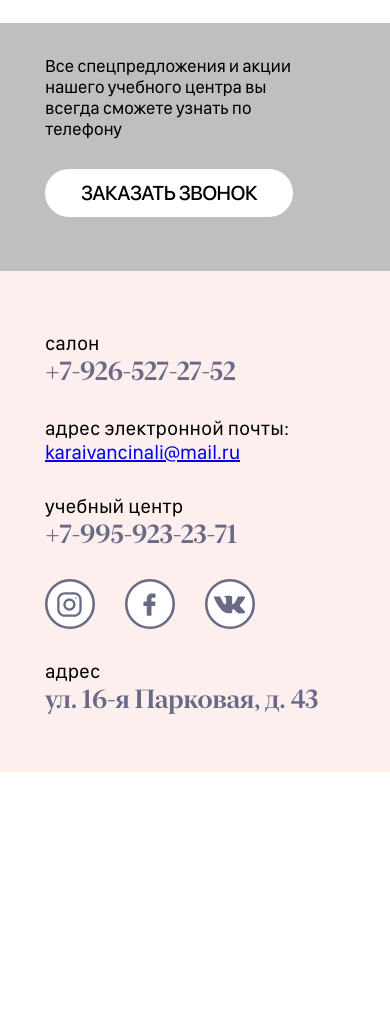
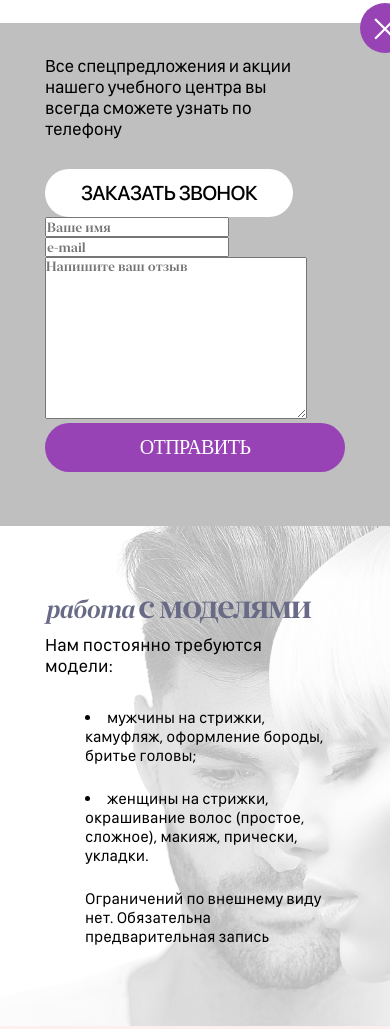
Before and after one commit to IrinaBreus/ISElit.io, a website: page src/action.html in a window 390 px wide. Shown: the part 698-1727 px from the top of the page. Before the commit the page ends 1470 px from the top, so only its background shows below. Drawn offline with nearby package versions, Linux system fonts and the light colour scheme; files that its build step writes are made by us from their sources; files whose address does not match are found by name; a web font is replaced by a local one.

Commit message:
add action

```diff
--- a/src/action.html
+++ b/src/action.html
@@ -55,27 +55,44 @@
                     </div>
                 </nav>
             </div>
-            <div class="header-action">
+            <div class="action-header">
                 <div class="container">
-                    <h1 class="title2 header-action__title">Наши <br>
+                    <h1 class="title2 action-header__title">Наши <br>
                         <span class="title2 title2_big">акции</span><br>
                         <span class="title2 title2_circle">и </span>
                         <span class="title2 title2_italic">спецпредложения</span>
                     </h1>
-                    <div class="header-action__descr">На наших курсах бесплатно выдаются  все необходимые материалы на время обучения: методические материалы и инструменты для отработки практики, одноразовые маски, перчатки, тапочки, крема, антисептики, очистители, жидкости и др.
+                    <div class="action-header__descr">На наших курсах бесплатно выдаются  все необходимые материалы на время обучения: методические материалы и инструменты для отработки практики, одноразовые маски, перчатки, тапочки, крема, антисептики, очистители, жидкости и др.
                     </div>
-                    <img src="img/action/kraska.png" alt="краска" class="header-action__img">
+                    <img src="img/action/kraska.png" alt="краска" class="action-header__img">
                 </div>
-                <img class="header-action__bg" src="img/action/akcia_PICT.png" alt="">
-                <div class="header-action__info">
+                <img class="action-header__bg" src="img/action/akcia_PICT.png" alt="">
+                <div class="action-header__info">
                     <div class="container">
-                        <p class="header-action__text">Все спецпредложения и акции нашего учебного центра вы всегда сможете узнать по телефону</p>
-                        <button class="btn btn_white btn_p58">ЗАКАЗАТЬ ЗВОНОК</button>
+                        <p class="action-header__text">Все спецпредложения и акции нашего учебного центра вы всегда сможете узнать по телефону</p>
+                        <button class="btn btn_white btn_p58 action-header__btn">ЗАКАЗАТЬ ЗВОНОК</button>
+                        <form class="action-header__form">
+                            <div class="feedback__close">&times;</div>
+                            <input type="text" placeholder="Ваше имя" required>
+                            <input type="email" placeholder="e-mail">
+                            <textarea cols="30" rows="10" placeholder="Напишите ваш отзыв"></textarea>
+                            <button class="btn btn_form btn_dark ">ОТПРАВИТЬ</button>
+                        </form>
                     </div>
                 </div>
             </div>
         </header>
 
+        <section class="action-main">
+            <div class="container">
+                <h2 class="title title_mini title_gray action-main__title">работа <span>с моделями </span></h2>
+                <ul class="action-main__descr">Нам постоянно требуются модели:
+                    <li>мужчины на стрижки, камуфляж, оформление бороды, бритье головы;</li>
+                    <li>женщины на стрижки, окрашивание волос (простое, сложное), макияж, прически, укладки.</li>
+                    <li>Ограничений по внешнему виду нет. Обязательна предварительная запись</li>
+                </ul>
+            </div>
+        </section>
 
 
         <footer class="footer">
@@ -115,15 +132,15 @@
 
         <div class="hamburger">
             <ul class="hamburger-menu">
-                <li class="menu-active"><a href="#" >Салон</a></li>
-                <li><a href="#">Учебный центр</a>
+                <li ><a href="index.html">Салон</a></li>
+                <li><a href="courses.html">Учебный центр</a>
                     <ul class="hamburger-submenu">
                         <li><a href="#">Курсы парикмахеров</a></li>
                         <li><a href="#">Курсы маникюра</a></li>
                     </ul>
                 </li>
-                <li><a href="#">Акции</a></li>
-                <li><a href="#">Контакты</a></li>
+                <li class="menu-active"><a href="action.html">Акции</a></li>
+                <li><a href="contacts.html">Контакты</a></li>
             </ul>
         </div>
     <!-- <svg>
--- a/src/js/modules/feedback.js
+++ b/src/js/modules/feedback.js
@@ -1,4 +1,5 @@
 const feedback = () => {
+    try {
         const trigger = document.querySelector('.feedback__btn'),
               form = document.querySelector('.feedback__form'),
               btnClose = document.querySelector('.feedback__close'),
@@ -22,6 +23,7 @@ const feedback = () => {
         btnClose.addEventListener('click', () => {
             form.style.display = 'none';
         })
+    } catch(e) {}
 }
 
 export default feedback;
--- a/src/sass/base/_typography.scss
+++ b/src/sass/base/_typography.scss
@@ -33,6 +33,9 @@
         span {
             margin-left: -37px;
         }
+    }
+    &_gray {
+        color: var(--gray);
     }
 }
 
@@ -187,9 +190,9 @@
             line-height: 40px;
         }
         &_mini {
-            font-size: 30px;
+            font-size: 26px;
             span {
-                font-size: 40px;
+                font-size: 34px;
                 margin-left: 0px;
             }
         }
--- a/src/sass/blocks/_header-action.scss
+++ b/src/sass/blocks/_action-header.scss
@@ -1,14 +1,16 @@
-.header-action {
+.action-header {
     padding-top: 64px;
     position: relative;
     &__bg {
         position: absolute;
         right: 0;
         top: 0;
-        z-index: -1;
+        z-index: 1;
     }
     &__title {
         margin-bottom: 148px;
+        position: relative;
+        z-index: 2;
     }
     &__descr, &__text {
         width: 40%;
@@ -18,6 +20,8 @@
         letter-spacing: -0.33px;
         margin-bottom: 30px;
         margin-left: 40px;
+        position: relative;
+        z-index: 3;
     }
     &__img {
         margin-bottom: 193px;
@@ -27,15 +31,19 @@
         background: #BFBFBF;
         width: 100%;
         padding: 92px 0 124px 0;
-        z-index: -2;
+        z-index: 0;
     }
     &__text {
         margin-bottom: 100px;
     }
+    &__btn {
+        position: relative;
+        z-index: 10;
+    }
 }
 
 @media (max-width: 1200px) {
-    .header-action {
+    .action-header {
         &__bg {
             width: 45%;
         }
@@ -59,7 +67,7 @@
 }
 
 @media (max-width: 992px) {
-    .header-action {
+    .action-header {
         &__bg {
             width: 40%;
             opacity: .6;
@@ -85,7 +93,7 @@
 }
 
 @media (max-width: 768px) {
-    .header-action {
+    .action-header {
         padding-top: 46px;
         &__bg {
             width: 40%;
@@ -111,7 +119,7 @@
 }
 
 @media (max-width: 576px) {
-    .header-action {
+    .action-header {
         padding-top: 30px;
         &__bg {
             width: 65%;
--- /dev/null
+++ b/src/sass/blocks/_action-main.scss
@@ -0,0 +1,128 @@
+.action-main {
+    position: relative;
+    height: max-content;
+    padding: 120px 0 220px 0;
+    &::before {
+        content: "";
+        background: url('../img/action/models.jpg') 100% center / cover no-repeat;
+        position: absolute;
+        top: 0;
+        right: 0;
+        left: 0;
+        bottom: 0;
+        z-index: -1;
+    }
+
+    &__title {
+        margin-bottom: 12px;
+    }
+    &__descr {
+        width: 45%;
+        font-family: var(--sfc);
+        font-size: 26px;
+        font-weight: 400;
+        li {
+            margin-left: 40px;
+            font-family: var(--sfc);
+            font-size: 26px;
+            font-weight: 400;
+            margin-bottom: 45px;
+            list-style-position: inside;
+            &:first-child {
+                padding-top: 75px;
+            }
+            &:last-child {
+                margin-bottom: 0;
+                list-style-type: none;
+            }
+        }
+    }
+}
+
+@media (max-width: 1200px) {
+    .action-main {
+        &::before {
+            background: url('../img/action/models.jpg') 75% center / cover no-repeat;
+        }
+        &__descr {
+            width: 60%;
+        }
+    }
+}
+
+@media (max-width: 992px) {
+    .action-main {
+        padding: 100px 0 160px 0;
+        &::before {
+            content: "";
+            background: url('../img/action/models.jpg') 70% center / cover no-repeat;
+            opacity: .7;
+        }
+        &__descr {
+            width: 75%;
+            font-size: 24px;
+            li {
+                margin-left: 30px;
+                font-size: 24px;
+                &:first-child {
+                    padding-top: 65px;
+                }
+            }
+        }
+    }
+}
+
+@media (max-width: 768px) {
+    .action-main {
+        position: relative;
+        height: max-content;
+        padding: 80px 0 100px 0;
+        &::before {
+            background: url('../img/action/models.jpg') 80% center / cover no-repeat;
+            opacity: .6;
+        }
+        &__title {
+            margin-bottom: 8px;
+        }
+        &__descr {
+            width: 85%;
+            font-size: 20px;
+            li {
+                margin-left: 30px;
+                font-size: 20px;
+                margin-bottom: 25px;
+                &:first-child {
+                    padding-top: 45px;
+                }
+            }
+        }
+    }
+}
+
+@media (max-width: 576px) {
+    .action-main {
+        padding: 60px 0 80px 0;
+        &::before {
+            background: url('../img/action/models.jpg') 85% center / cover no-repeat;
+            opacity: .3;
+        }
+
+        &__title {
+            margin-bottom: 8px;
+        }
+        &__descr {
+            width: 95%;
+            font-size: 18px;
+            li {
+                margin-left: 40px;
+                font-family: var(--sfc);
+                font-size: 16px;
+                margin-bottom: 24px;
+                list-style-position: inside;
+                &:first-child {
+                    padding-top: 32px;
+                }
+            }
+        }
+    }
+}
--- a/src/sass/blocks/_hamburger.scss
+++ b/src/sass/blocks/_hamburger.scss
@@ -10,6 +10,7 @@
     top: 0;
     left: 0;
     transition: all .7s;
+    z-index: 5;
     &-menu, &-submenu {
         display: block;
         list-style: none;
--- a/src/sass/blocks/_reception.scss
+++ b/src/sass/blocks/_reception.scss
@@ -117,6 +117,16 @@
         &__title {
             margin-left: 15px;
         }
+        &__circle {
+            font-size: 46px !important;
+            margin-left: 22px;
+            &::after {
+                width: 46px;
+                height: 46px;
+                top: 12px;
+                left: -16px;
+            }
+        }
         &__text {
             font-size: 22px;
             margin-left: 15px;
```
Also changed, not shown: src/js/modules/sliderComments.js (+6 -4 lines), dist/action.html, dist/css/style.css, dist/css/style.min.css, dist/js/script.js. Lines whose indentation alone changed are shown as unchanged.
